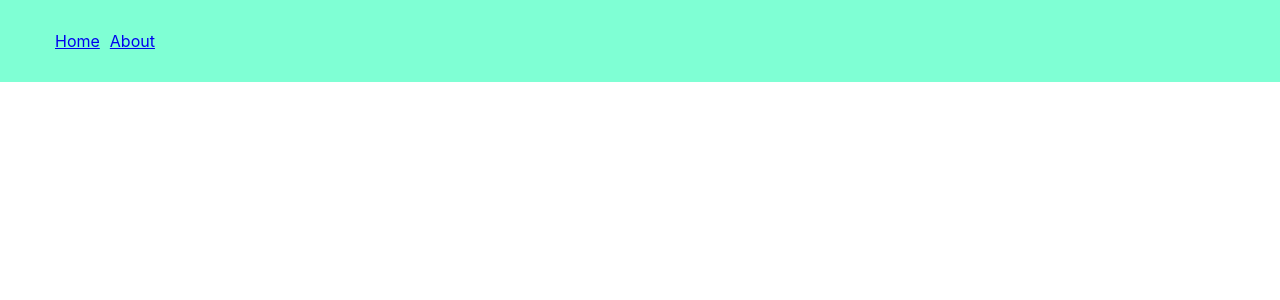
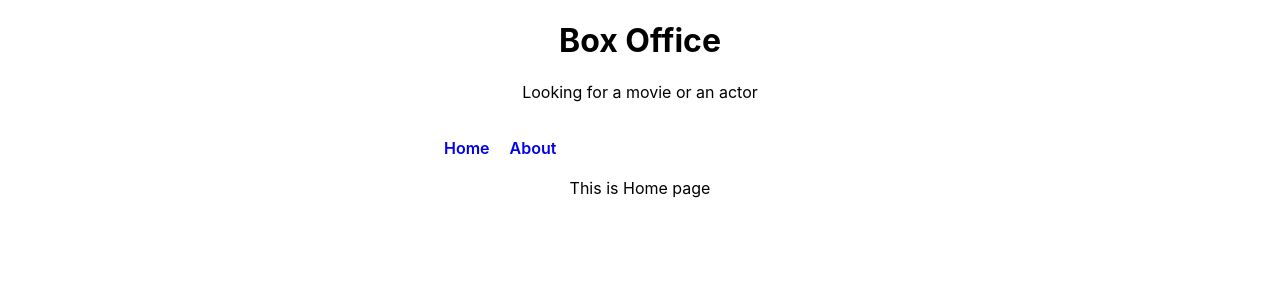
Before and after one commit to AbhishekKumar2233/Box-Office-reactapp, a React (Create React App) app: page / in a window 1280 px wide. Shown: the top 300 px of the page. Built offline with nearby package versions, Linux system fonts and the light colour scheme.

Commit message:
component and layout work

```diff
--- a/src/Components/MainPageLayout.jsx
+++ b/src/Components/MainPageLayout.jsx
@@ -1,10 +1,13 @@
 import React from "react";
 import Navbar from "./Navbar";
+import Title from "./Title";
 
-export default function MainPageLayout() {
+export default function MainPageLayout({ children }) {
   return (
-    <div>
+    <div className="app">
+      <Title title="Box Office" subtitle="Looking for a movie or an actor" />
       <Navbar />
+      {children}
     </div>
   );
 }
--- /dev/null
+++ b/src/Components/Title.jsx
@@ -0,0 +1,10 @@
+import React from "react";
+
+export default function Title({ title, subtitle }) {
+  return (
+    <>
+      <h1>{title}</h1>
+      <p>{subtitle}</p>
+    </>
+  );
+}
--- a/src/Pages/Home.jsx
+++ b/src/Pages/Home.jsx
@@ -1,5 +1,6 @@
 import React from "react";
 import MainPageLayout from "../Components/MainPageLayout";
+import Navbar from "../Components/Navbar";
 import "../index.css";
 
 export default function Home() {
--- a/src/index.css
+++ b/src/index.css
@@ -11,17 +11,27 @@ code {
   font-family: source-code-pro, Menlo, Monaco, Consolas, "Courier New",
     monospace;
 }
+.app {
+  text-align: center;
+}
 .navbar {
-  background-color: aquamarine;
   margin: 0px 0px;
   padding: 10px 10px;
 }
 .navbar ul {
   display: flex;
+  margin: 0px 30vw;
 }
 .navbar ul li {
   list-style: none;
-  padding: 5px;
+  padding: 10px;
+}
+.navbar ul li a {
+  text-decoration: none;
+  font-weight: 600;
+}
+.navbar ul li a:hover {
+  border-bottom: 2px solid blue;
 }
 .home {
   height: 100vh;
```
